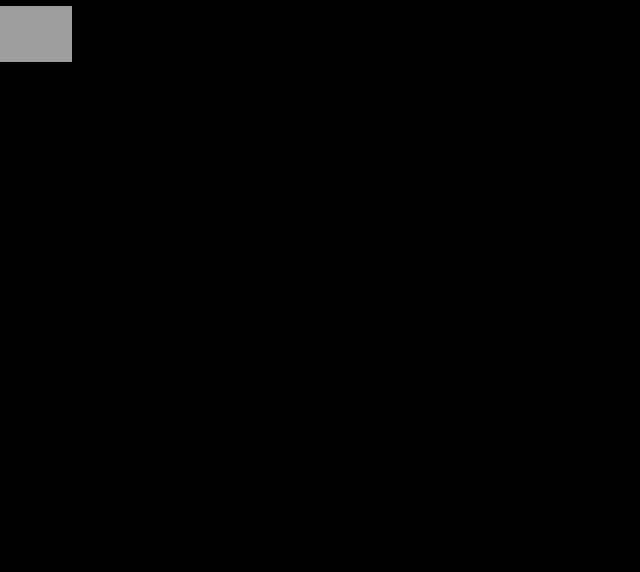
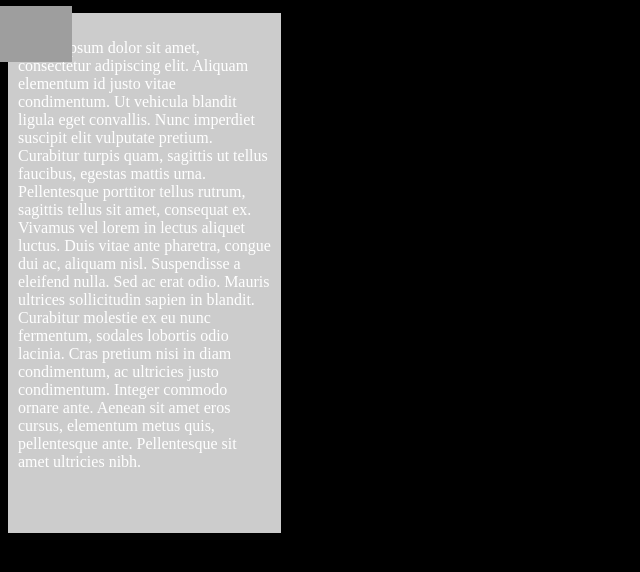
Before and after one commit to Giordano1901/ProjetoCurriculo, a plain HTML site: page GMG/Matheus.html in a window 1280 px wide. Shown: the whole page, without its empty margins (0-640 px from the left). Drawn offline with Linux system fonts and the light colour scheme; grey boxes are pictures that could not be loaded.

Commit message:
Add files via upload

```diff
--- a/GMG/Matheus.html
+++ b/GMG/Matheus.html
@@ -11,10 +11,15 @@
 </head>
 
 <body class="MatheusBody">
-    <div class="header">
-        <a href="index.html">
-            <img src="https://cdn.jsdelivr.net/gh/devicons/devicon/icons/julia/julia-original.svg" class="logoheader">
-            <p class="fontheader"><b id="g1">GMG</b> <b id="group">GROUP</b></p>
-        </a>
+    <div>
+        <div class="header">
+            <a href="index.html">
+                <img src="https://cdn.jsdelivr.net/gh/devicons/devicon/icons/julia/julia-original.svg" class="logoheader">
+                <p class="fontheader"><b id="g1">GMG</b> <b id="group">GROUP</b></p>
+            </a>
+        </div>
+        <div class="LeftDiv">
+            <p style="color: white;">Lorem ipsum dolor sit amet, consectetur adipiscing elit. Aliquam elementum id justo vitae condimentum. Ut vehicula blandit ligula eget convallis. Nunc imperdiet suscipit elit vulputate pretium. Curabitur turpis quam, sagittis ut tellus faucibus, egestas mattis urna. Pellentesque porttitor tellus rutrum, sagittis tellus sit amet, consequat ex. Vivamus vel lorem in lectus aliquet luctus. Duis vitae ante pharetra, congue dui ac, aliquam nisl. Suspendisse a eleifend nulla. Sed ac erat odio. Mauris ultrices sollicitudin sapien in blandit. Curabitur molestie ex eu nunc fermentum, sodales lobortis odio lacinia. Cras pretium nisi in diam condimentum, ac ultricies justo condimentum. Integer commodo ornare ante. Aenean sit amet eros cursus, elementum metus quis, pellentesque ante. Pellentesque sit amet ultricies nibh.</p>
+        </div>
     </div>
 </body>
--- a/GMG/pagestyle.css
+++ b/GMG/pagestyle.css
@@ -168,3 +168,11 @@
 .MatheusBody {
     background-color: black;
 }
+
+.LeftDiv{
+    float: left;
+    width: 20%;
+    height: 500px;
+    background: #ccc;
+    padding: 10px;
+    }
```
Also changed, not shown: GMG/index.html (+6 -1 lines).
